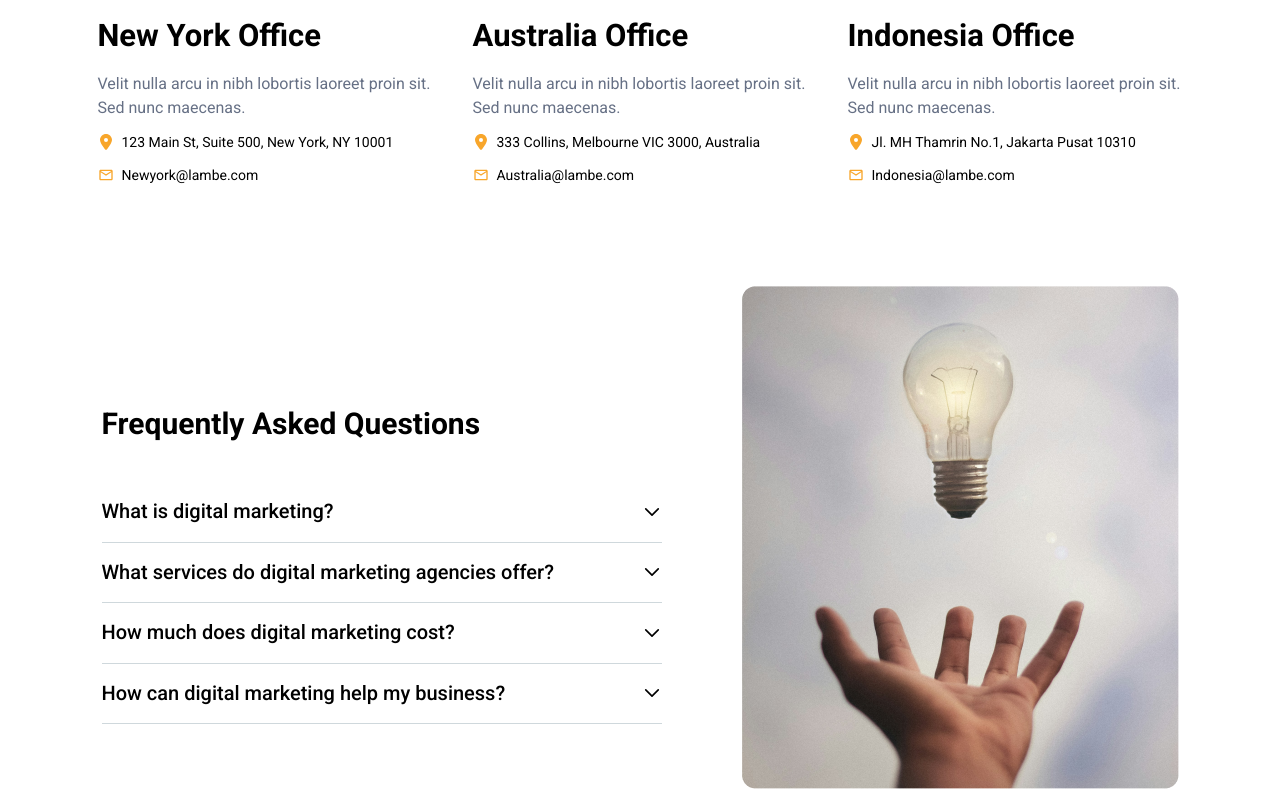
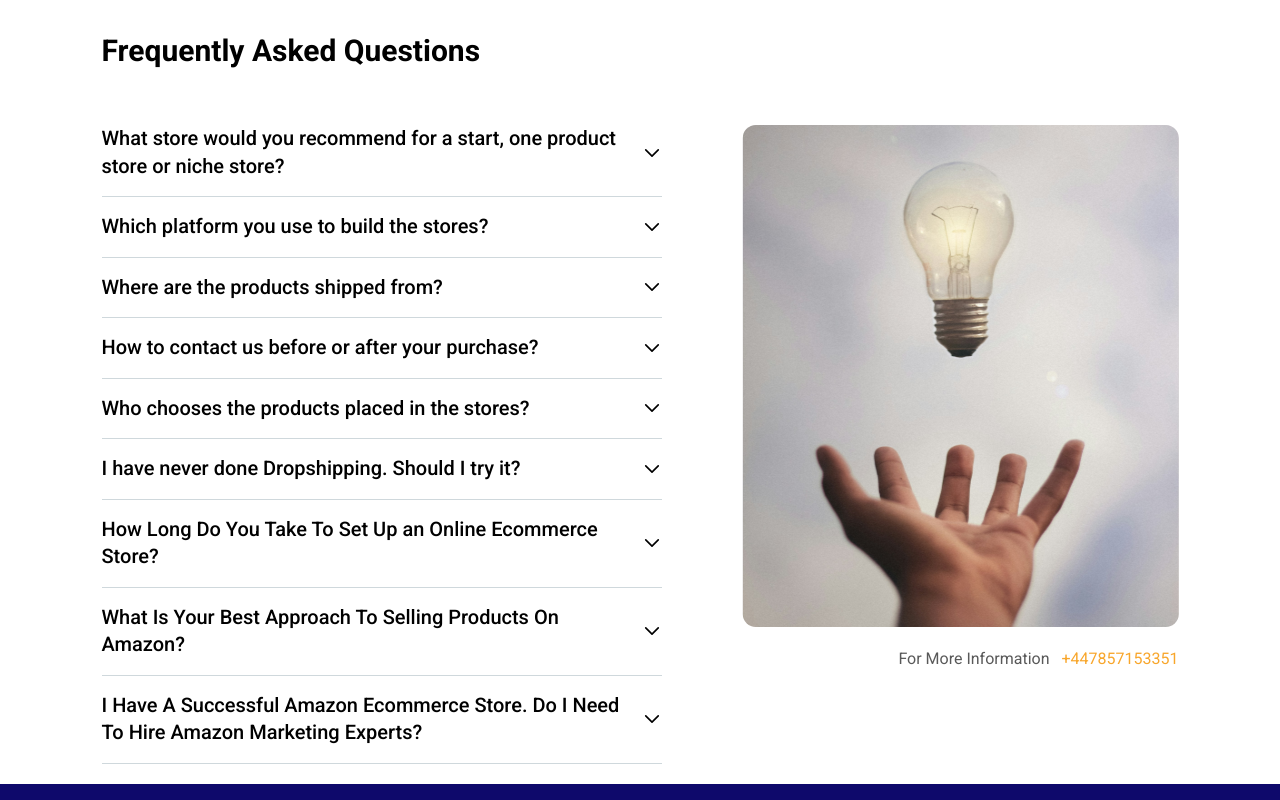
Before and after one commit to hamza-mahboob/ecom-pinnacle, a Next.js app: page /contact-us in a window 1280 px wide. Shown: the part 2140-2940 px from the top of the page. Built offline with nearby package versions, Linux system fonts and the light colour scheme.

Commit message:
made requested changes

```diff
--- a/app/about/page.tsx
+++ b/app/about/page.tsx
@@ -18,7 +18,7 @@ import blogImg1 from '../public/imgs/blog-img-1.png'
 import blogImg2 from '../public/imgs/blog-img-2.png'
 import blogImg3 from '../public/imgs/blog-img-3.png'
 import Accordian from "../../components/ui/Accordian";
-import accordianPic from "../public/imgs/accordianPic.png";
+import accordianPic from "../public/imgs/accordianPic.svg";
 import Testimonial from '@/components/Testimonial'
 
 export default function page() {
--- a/app/contact-us/page.tsx
+++ b/app/contact-us/page.tsx
@@ -7,8 +7,9 @@ import { MdOutlineEmail } from "react-icons/md";
 import { FaPhone } from "react-icons/fa6";
 import { FaLocationDot } from "react-icons/fa6";
 import ContactUsForm from "@/components/ContactUsForm";
-import accordianPic from "../public/imgs/accordianPic.png";
+import accordianPic from "../public/imgs/accordianPic.svg";
 import Accordian from "../../components/ui/Accordian";
+import Link from "next/link";
 
 function page() {
   return (
@@ -104,7 +105,7 @@ function page() {
       </section>
 
       {/* Offices */}
-      <section className="w-full my-20 px-5">
+      {/* <section className="w-full my-20 px-5">
         <div className="container mx-auto">
           <div className="flex flex-col md:flex-row flex-wrap my-20 items-center md:justify-center gap-10">
             <div className="flex flex-col gap-3 md:w-[335px]">
@@ -116,7 +117,7 @@ function page() {
               <div className="flex flex-row gap-2 items-center">
                 <FaLocationDot className="text-secondaryColor" />
                 <p className="text-[14px]">
-                  123 Main St, Suite 500, New York, NY 10001
+                  Office 231, 85 Dunstall Hill, Wolverhampton, England, WV6 0SR
                 </p>
               </div>
               <div className="flex flex-row gap-2 items-center">
@@ -124,45 +125,9 @@ function page() {
                 <p className="text-[14px]">Newyork@lambe.com</p>
               </div>
             </div>
-
-            <div className="flex flex-col gap-3 md:w-[335px]">
-              <h1 className="text-[31px] font-semibold">Australia Office</h1>
-              <p className="text-[#667085] text-[16px]">
-                Velit nulla arcu in nibh lobortis laoreet proin sit. Sed nunc
-                maecenas.
-              </p>
-              <div className="flex flex-row gap-2 items-center">
-                <FaLocationDot className="text-secondaryColor" />
-                <p className="text-[14px]">
-                  333 Collins, Melbourne VIC 3000, Australia
-                </p>
-              </div>
-              <div className="flex flex-row gap-2 items-center">
-                <MdOutlineEmail className="text-secondaryColor" />
-                <p className="text-[14px]">Australia@lambe.com</p>
-              </div>
-            </div>
-
-            <div className="flex flex-col gap-3 md:w-[335px]">
-              <h1 className="text-[31px] font-semibold">Indonesia Office</h1>
-              <p className="text-[#667085] text-[16px]">
-                Velit nulla arcu in nibh lobortis laoreet proin sit. Sed nunc
-                maecenas.
-              </p>
-              <div className="flex flex-row gap-2 items-center">
-                <FaLocationDot className="text-secondaryColor" />
-                <p className="text-[14px]">
-                  Jl. MH Thamrin No.1, Jakarta Pusat 10310
-                </p>
-              </div>
-              <div className="flex flex-row gap-2 items-center">
-                <MdOutlineEmail className="text-secondaryColor" />
-                <p className="text-[14px]">Indonesia@lambe.com</p>
-              </div>
-            </div>
           </div>
         </div>
-      </section>
+      </section> */}
 
       {/* Accordian */}
       <section>
@@ -175,7 +140,10 @@ function page() {
               <Accordian />
             </div>
           </div>
-          <Image src={accordianPic} alt="Accordian Pic" />
+          <div className="flex flex-col gap-5">
+            <Image src={accordianPic} alt="Accordian Pic" />
+            <h3 className=" text-right text-textColor">For More Information <Link className="hover:cursor-pointer hover:underline text-secondaryColor ml-2" href="tel:+447857153351">+447857153351</Link></h3>
+          </div>
         </div>
       </section>
     </>
--- a/app/privacy/page.tsx
+++ b/app/privacy/page.tsx
@@ -1,6 +1,6 @@
 import Accordian from "@/components/ui/Accordian";
 import contactUs from "../public/imgs/privacy-policy-hero.png";
-import accordianPic from "../public/imgs/accordianPic.png";
+import accordianPic from "../public/imgs/accordianPic.svg";
 import Image from "next/image";
 
 export default function PrivacyPolicy() {
@@ -21,7 +21,7 @@ export default function PrivacyPolicy() {
       <section className="w-full">
         <div className="flex flex-col mx-auto w-[320px] md:container gap-5 px-2 md:px-10 lg:px-20">
           <p>
-            This Privacy Policy governs the manner in which Ecom PinnacleLLC
+            This Privacy Policy governs the manner in which Ecom Pinnacle Ltd
             (“Ecom Pinnacle” or “We”) collects, uses, maintains and discloses
             information collected from users (each, a “User”) of the http://Ecom
             Pinnacle.com/ website (“Site”). This privacy policy applies to the
--- a/components/Footer.tsx
+++ b/components/Footer.tsx
@@ -26,16 +26,17 @@ const LINKS: LinkSection[] = [
     items: [
       { name: "Home", path: "/" },
       { name: "About Us", path: "/about" },
-      { name: "Contact Us", path: "/contact" },
+      { name: "Contact Us", path: "/contact-us" },
     ],
   },
   {
     title: "Contact",
     items: [
-      { name: "+447857153351" }, // No path for non-link items
-      { name: "agencycr@gmail.com" },
+      { name: "+447857153351", path: "tel:+447857153351" }, // Add 'tel:' to make it clickable
+      { name: "info@ecompinnacle.com" },
     ],
   },
+
   {
     title: "Location",
     items: [
@@ -70,7 +71,7 @@ export default function Footer() {
                         {item.name}
                       </Link>
                     ) : (
-                      <h1 className=" font-light transition-colors text-gray-50 break-words">
+                      <h1 className="font-light transition-colors text-gray-50 break-words">
                         {item.name}
                       </h1>
                     )}
--- a/components/ui/Accordian.tsx
+++ b/components/ui/Accordian.tsx
@@ -32,39 +32,93 @@ export default function AccordionCustomIcon() {
             {/* @ts-ignore */}
             <Accordion open={open === 1} icon={<Icon id={1} open={open} />}>
                 {/* @ts-ignore */}
-                <AccordionHeader onClick={() => handleOpen(1)} className="text-black font-medium">What is digital marketing?</AccordionHeader>
+                <AccordionHeader onClick={() => handleOpen(1)} className="text-black font-medium">What store would you recommend for a start, one product store or niche store?
+                </AccordionHeader>
                 <AccordionBody>
-                    Nulla enim lectus porttitor pulvinar. Diam sed fusce aliquam lacus. Tincidunt ultrices cursus amet donec egestas. Enim risus quam in in urna scelerisque proin. Eget aliquam cras nec egestas massa.
+                    For beginners, we recommend the niche store as it contains multiple winning products and it will be easier to test multiple products in the same niche, in addition, you have the upsell advantage to get a higher average order value if you use upsell. And in case if at the first ads trial, a product doesn't get the expected you can test another product from your store without adding any other product in the store.
+                    One product store is still a very good option, with the niche store, you statistically have a higher chance of success.
                 </AccordionBody>
             </Accordion>
             {/* @ts-ignore */}
             <Accordion open={open === 2} icon={<Icon id={2} open={open} />}>
                 {/* @ts-ignore */}
                 <AccordionHeader onClick={() => handleOpen(2)} className="text-black font-medium">
-                    What services do digital marketing agencies offer?
+                    Which platform you use to build the stores?
                 </AccordionHeader>
                 <AccordionBody>
-                    Nulla enim lectus porttitor pulvinar. Diam sed fusce aliquam lacus. Tincidunt ultrices cursus amet donec egestas. Enim risus quam in in urna scelerisque proin. Eget aliquam cras nec egestas massa.
-                </AccordionBody>
+                    We use Shopify as it is one of the most common platforms for eCommerce stores and is widely customizable.</AccordionBody>
             </Accordion>
             {/* @ts-ignore */}
             <Accordion open={open === 3} icon={<Icon id={3} open={open} />}>
                 {/* @ts-ignore */}
                 <AccordionHeader onClick={() => handleOpen(3)} className="text-black font-medium">
-                    How much does digital marketing cost?
+                    Where are the products shipped from?
                 </AccordionHeader>
                 <AccordionBody>
-                    Nulla enim lectus porttitor pulvinar. Diam sed fusce aliquam lacus. Tincidunt ultrices cursus amet donec egestas. Enim risus quam in in urna scelerisque proin. Eget aliquam cras nec egestas massa.
+                    Most of the products, in the beginning, are shipped from China, in many cases, the products are already available in the US or European warehouses.
+                    As soon as the sales start pouring in, we recommend our clients to contact the seller and negotiate a deal with them about the shipping and branding, as the end goal is always creating a long-lasting brand.
+
                 </AccordionBody>
             </Accordion>
             {/* @ts-ignore */}
             <Accordion open={open === 4} icon={<Icon id={4} open={open} />}>
                 {/* @ts-ignore */}
                 <AccordionHeader onClick={() => handleOpen(4)} className="text-black font-medium">
-                    How can digital marketing help my business?
+                    How to contact us before or after your purchase?
                 </AccordionHeader>
                 <AccordionBody>
-                    Nulla enim lectus porttitor pulvinar. Diam sed fusce aliquam lacus. Tincidunt ultrices cursus amet donec egestas. Enim risus quam in in urna scelerisque proin. Eget aliquam cras nec egestas massa.
+                    You can contact us via email help@ecompinnacle.com or +44 7857153351  via Facebook or Instagram pages.</AccordionBody>
+            </Accordion>
+            {/* @ts-ignore */}
+            <Accordion open={open === 5} icon={<Icon id={5} open={open} />}>
+                {/* @ts-ignore */}
+                <AccordionHeader onClick={() => handleOpen(5)} className="text-black font-medium">
+                    Who chooses the products placed in the stores?
+                </AccordionHeader>
+                <AccordionBody>
+                    Our marketing team is constantly searching for the next big hitter products based on many criteria developed during recent years. All those products are not yet mainstream so there's potentially a huge market for them.
+                </AccordionBody>
+            </Accordion>
+            {/* @ts-ignore */}
+            <Accordion open={open === 6} icon={<Icon id={6} open={open} />}>
+                {/* @ts-ignore */}
+                <AccordionHeader onClick={() => handleOpen(6)} className="text-black font-medium">
+                    I have never done Dropshipping. Should I try it?
+                </AccordionHeader>
+                <AccordionBody>
+                    We have helped thousands of entrepreneurs to start their online businesses, it is not rocket science, with a little bit of effort and grit anyone can do it!
+
+                    All business entails risk as well as massive and consistent effort and action. But taking calculated risks brings in the results.
+                </AccordionBody>
+            </Accordion>
+            {/* @ts-ignore */}
+            <Accordion open={open === 7} icon={<Icon id={7} open={open} />}>
+                {/* @ts-ignore */}
+                <AccordionHeader onClick={() => handleOpen(7)} className="text-black font-medium">
+                    How Long Do You Take To Set Up an Online Ecommerce Store?
+                </AccordionHeader>
+                <AccordionBody>
+                    In an ideal situation, it would take 3-4 weeks to initiate an Amazon ecommerce enterprise. However, it may cause a delay based on your requirements.
+                </AccordionBody>
+            </Accordion>
+            {/* @ts-ignore */}
+            <Accordion open={open === 8} icon={<Icon id={8} open={open} />}>
+                {/* @ts-ignore */}
+                <AccordionHeader onClick={() => handleOpen(8)} className="text-black font-medium">
+                    What Is Your Best Approach To Selling Products On Amazon?
+                </AccordionHeader>
+                <AccordionBody>
+                    Amazon offers untapped market potential for businesses looking to boost their revenue through optimized product listings, digital marketing, enhanced brand content, sponsored ads, engaging sales copy, attractive product descriptions, images, and more. Our Amazon marketing services promise sales-driven business scaling
+                </AccordionBody>
+            </Accordion>
+            {/* @ts-ignore */}
+            <Accordion open={open === 9} icon={<Icon id={9} open={open} />}>
+                {/* @ts-ignore */}
+                <AccordionHeader onClick={() => handleOpen(9)} className="text-black font-medium">
+                    I Have A Successful Amazon Ecommerce Store. Do I Need To Hire Amazon Marketing Experts?
+                </AccordionHeader>
+                <AccordionBody>
+                    We are glad to hear that your ecommerce website is operating smoothly and meeting your sales objectives. However, keeping up with the changing trends is important for any business. Although your current marketing techniques might be effective, they may become outdated with time, which could affect your marketing approach in the future, especially if you fail to update your previous data. Therefore, to take your brand or online business to the next level, it's important to consult Amazon marketing agencies who can help you increase sales and improve your seller account management.
                 </AccordionBody>
             </Accordion>
         </>
--- a/components/ui/MyCarousel.tsx
+++ b/components/ui/MyCarousel.tsx
@@ -37,7 +37,7 @@ export default function MyCarousel({ images }: MyCarouselProps) {
         <CarouselContent>
           {images.map((image, index) => (
             <CarouselItem key={index} className={`${images[0].basis}`}>
-              <Card className="max-w-[400px] bg-white rounded-xl p-2">
+              <Card className="max-w-[400px] h-80 bg-white rounded-xl p-2">
                 <CardHeader className="flex gap-3">
                   <Image
                     alt={image.alt}
@@ -51,7 +51,7 @@ export default function MyCarousel({ images }: MyCarouselProps) {
                   <p className="text-2xl font-bold text-[#331B3B]">{image.cardText}</p>
                 </CardBody>
                 <CardFooter>
-                  <h3 className="text-textColor text-xl text-start font-light">
+                  <h3 className="text-textColor text-md text-start font-light">
                     {image.cardBody}
                   </h3>
                 </CardFooter>
```
Also changed, not shown: app/page.tsx (+25 -15 lines), app/terms/page.tsx (+5 -5 lines), components/Header.tsx (+4 -4 lines), components/Testimonial.tsx (+19 -6 lines), components/ui/SecondCarousel.tsx (+13 -44 lines), app/public/imgs/accordianPic.svg (added).
